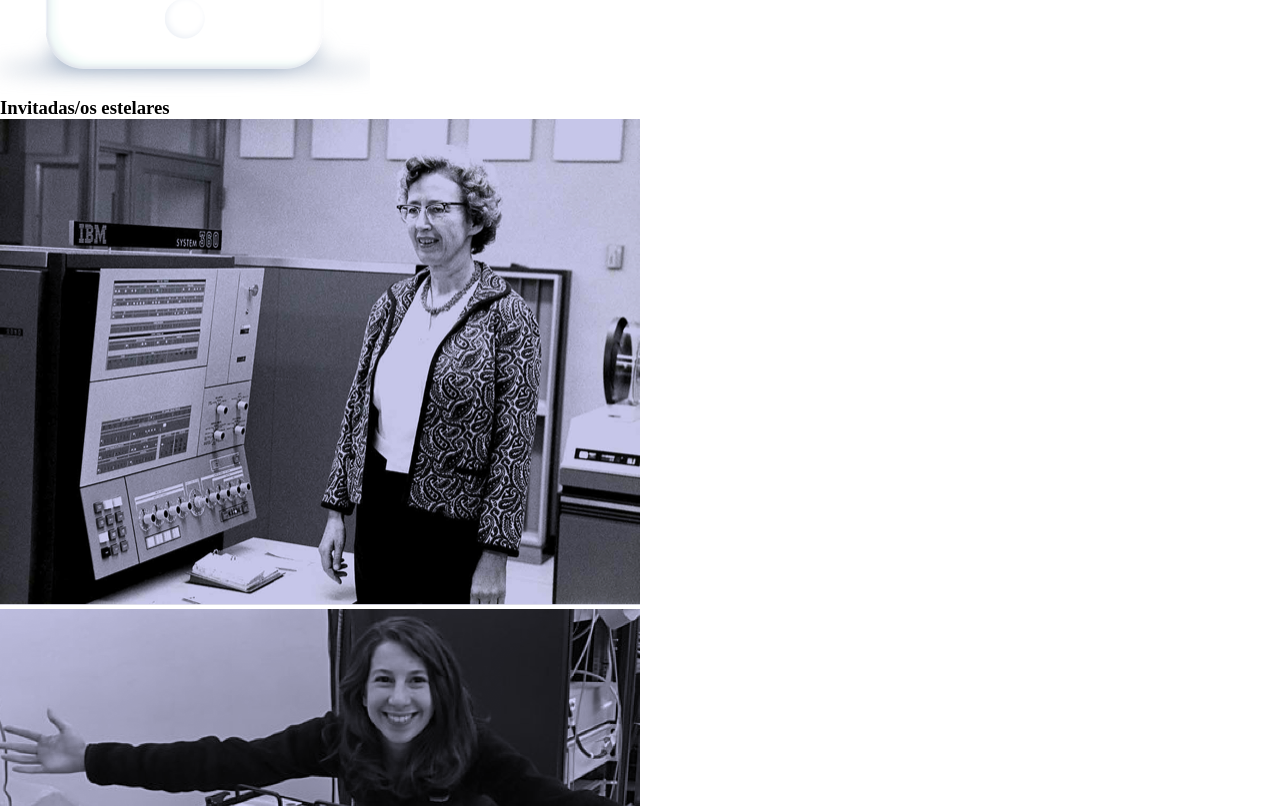
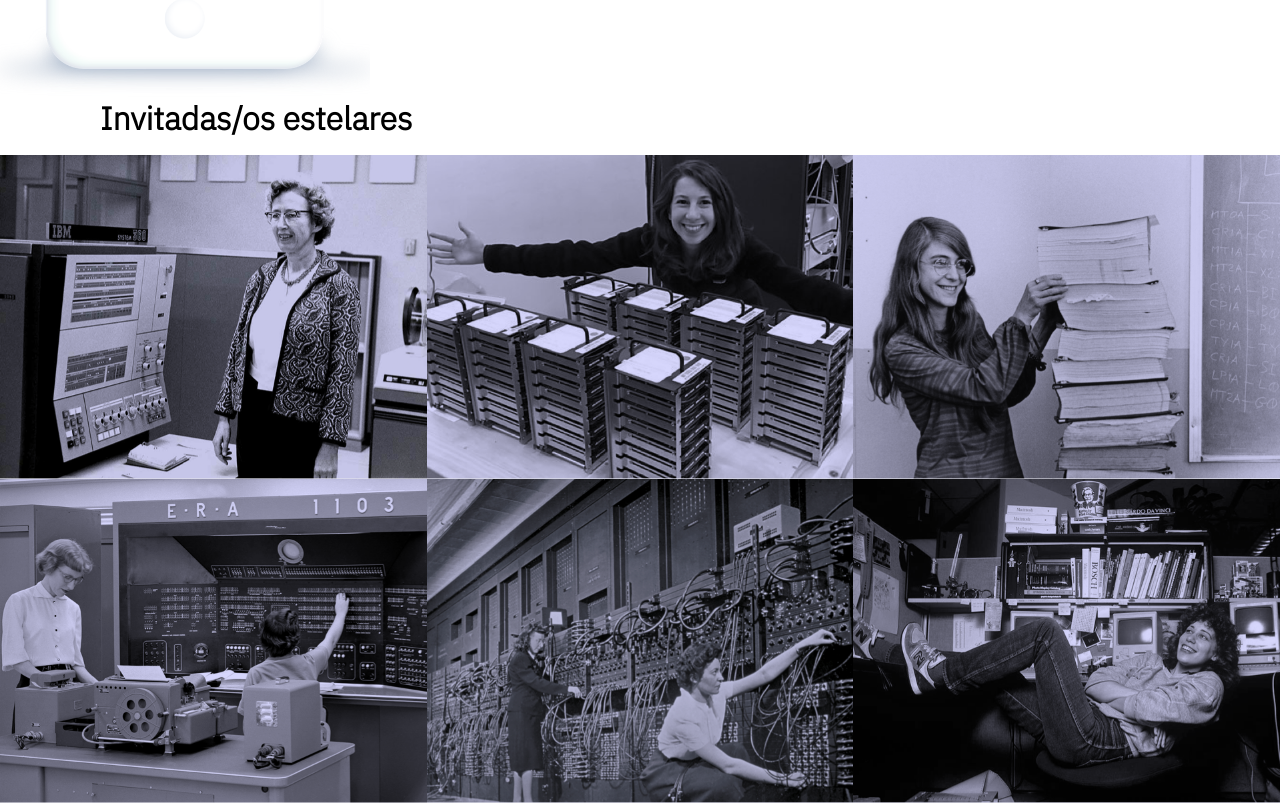
Before and after one commit to jbcoolness/podcast_channel, a plain HTML site: page index.html in a window 1280 px wide. Shown: the part 1465-2271 px from the top of the page. Drawn offline with Linux system fonts and the light colour scheme.

Commit message:
aplicados estilos version desktop a seccion invitadas

```diff
--- a/index.html
+++ b/index.html
@@ -135,30 +135,17 @@
             </div>
 
             <div class="section-3">
-                <h3>
-                    Invitadas/os estelares
-                </h3>
-                <div class="img">
+                <div class="title-section-3">
+                    <h3>
+                        Invitadas/os estelares
+                    </h3>
+                </div>
+                <div class="galery-images">
                     <img src="./assets/img/grace-hopper.png" alt="imagen grace-hopper">
-                </div>
-
-                <div class="img">
                     <img src="./assets/img/Katie-Bouman.png" alt="imagen Katie-Bouman">
-                </div>
-
-                <div class="img">
                     <img src="./assets/img/Margaret_Hamilton.png" alt="imagen Margaret_Hamilton">
-                </div>
-
-                <div class="img">
                     <img src="./assets/img/An E.R.A.Univac 1103 computer in the 1950s.png" alt="imagen An E.R.A.Univac 1103 computer in the 1950s">
-                </div>
-
-                <div class="img">
                     <img src="./assets/img/Computer operators with an Eniac — the world’s first programmable general-purpose computer.png" alt="imagen the world’s first programmable general-purpose computer">
-                </div>
-
-                <div class="img">
                     <img src="./assets/img/susan-kare.png" alt="imagen susan-kare">
                 </div>
 
--- a/style/_main.scss
+++ b/style/_main.scss
@@ -50,10 +50,26 @@
                 font-family: 'IBM Plex Mono', monospace;
                 margin-bottom: 1rem;
             }
+        }
+    }
 
+    .section-3 {
+        h3 {
+            font-family: 'IBM Plex Sans', sans-serif;
+            margin-left: 6.25rem;
+            margin-bottom: 1rem;
+            font-size: 2rem;
         }
+        .galery-images {
+            display: grid;
+            grid-template-columns: 1fr 1fr 1fr;
+            grid-template-rows: 1fr 1fr;
 
-
+            img {
+                width: 100%;
+                height: auto;
+            }
+        }
     }
 
 }
```
Also changed, not shown: style/style.css, 1 other file.
